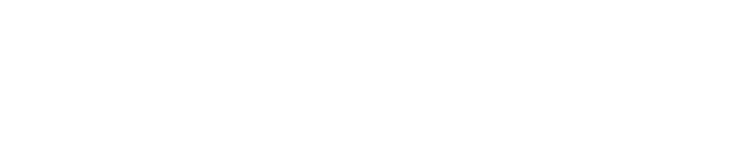
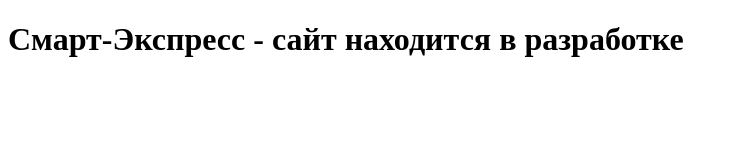
Before and after one commit to VShmytov/new-project, a plain HTML site: page index.html in a window 1280 px wide. Shown: the whole page, without its empty margins (0-737 px from the left). Drawn offline with Linux system fonts and the light colour scheme.

Commit message:
h1 changed

```diff
--- a/index.html
+++ b/index.html
@@ -4,6 +4,6 @@
     <title>Page Title</title>
 </head>
 <body>
-
+    <h1>Смарт-Экспресс - сайт находится в разработке</h1>
 </body>
 </html>
```
